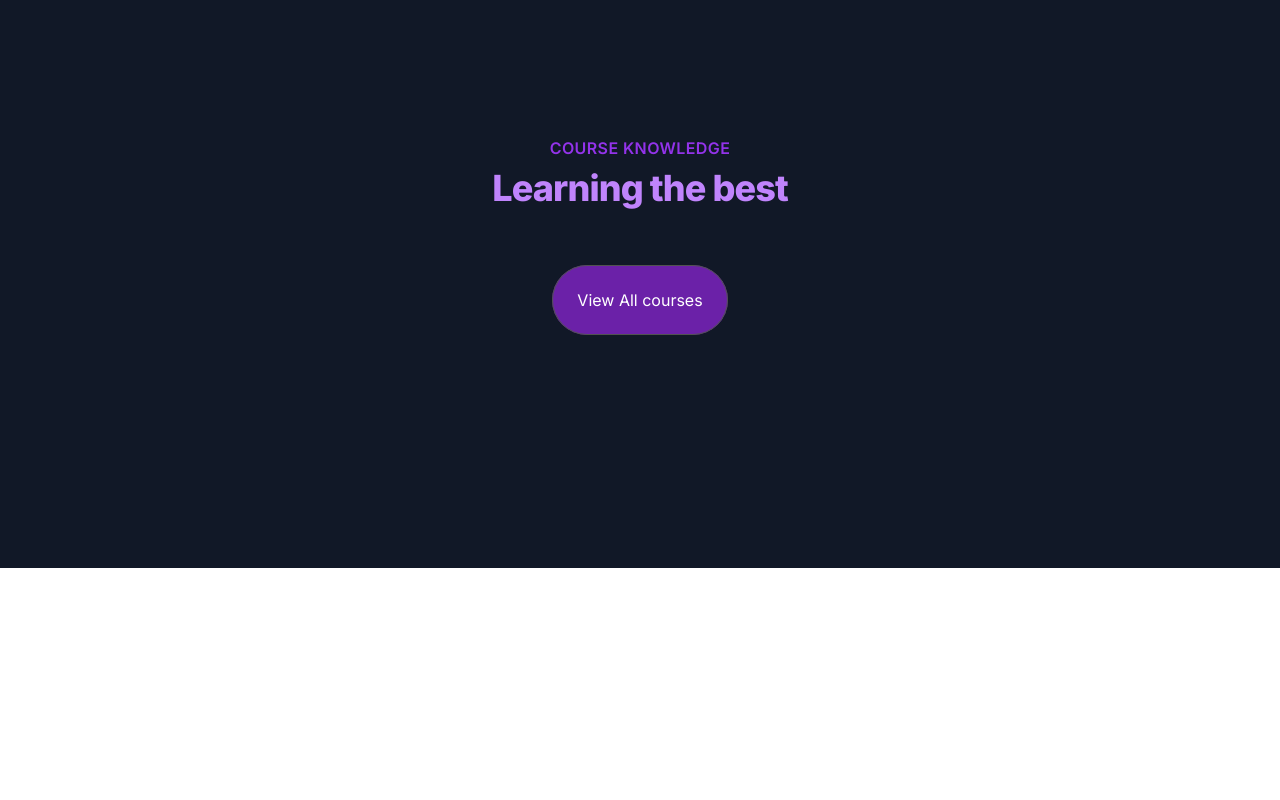
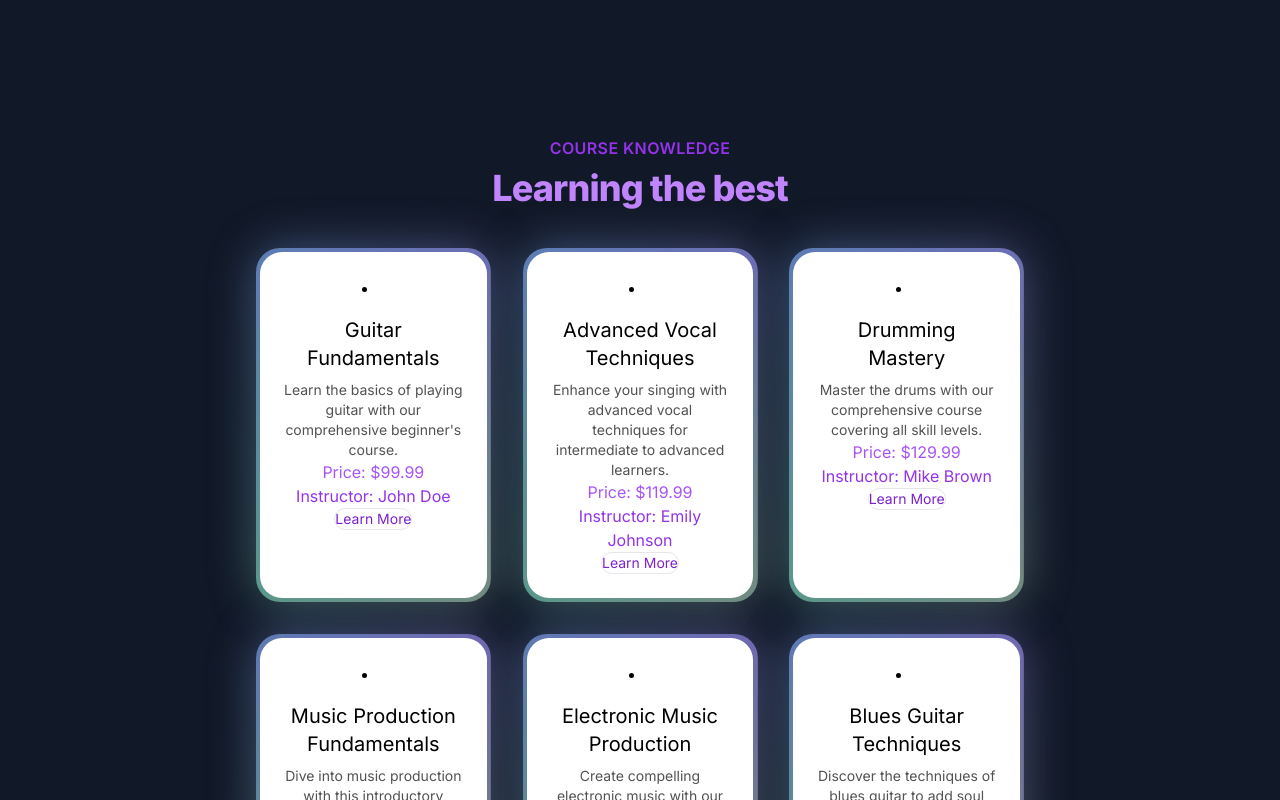
Before and after one commit to DhruvInnovator/musical-website, a Next.js app: page / in a window 1280 px wide. Shown: the part 760-1560 px from the top of the page. Before the commit the page ends 1328 px from the top, so only its background shows below. Built offline with nearby package versions, Linux system fonts and the light colour scheme.

Commit message:
featured courses added with card

```diff
--- a/package.json
+++ b/package.json
@@ -9,11 +9,13 @@
     "lint": "next lint"
   },
   "dependencies": {
+    "@tabler/icons-react": "^3.2.0",
     "clsx": "^2.1.0",
     "framer-motion": "^11.0.28",
     "next": "14.2.2",
     "react": "^18",
     "react-dom": "^18",
+    "react-element-to-jsx-string": "^15.0.0",
     "tailwind-merge": "^2.2.2"
   },
   "devDependencies": {
--- a/src/app/layout.tsx
+++ b/src/app/layout.tsx
@@ -6,8 +6,8 @@ import Navbar from "@/components/Navbar";
 const inter = Inter({ subsets: ["latin"] });
 
 export const metadata: Metadata = {
-  title: "Create Next App",
-  description: "Generated by create next app",
+  title: "Musicast",
+  description: "Generated by Dhruv Negi",
 };
 
 export default function RootLayout({
--- a/src/app/page.tsx
+++ b/src/app/page.tsx
@@ -1,11 +1,15 @@
 import HeroSection from "@/components/HeroSection";
 import FeaturedCourses from "@/components/ui/FeaturedCourses";
+
 
 export default function Home() {
   return (
   <main className="min-h-screen bg-black/[0.96] antialiased bg-grid-white/[0.88]">
+
     <HeroSection />
     <FeaturedCourses />
+
+
   </main>
 
   );
--- a/src/components/ui/FeaturedCourses.tsx
+++ b/src/components/ui/FeaturedCourses.tsx
@@ -1,21 +1,71 @@
-// import courseData from "..data\music_course.json"
+"use client"
+
+import courseData from "@/data/music_courses.json"
 import Link from "next/link"
+import { BackgroundGradient } from "./background-gradient"
+import { Button } from "./moving-border"
+
+// import { createContext } from 'react';
+
+
+interface Course{
+  id: number,
+  title: string,
+  slug: string,
+  description: string,
+  price: number,
+  instructor: string,
+  isFeatured: boolean,
+
+}
 
 function FeaturedCourses() {
+  const featuredCourses = courseData.courses.filter((course:Course) => course.isFeatured)
+
+
   return (
-    <div className="py-64 bg-gray-900">
-        <div className="text-center">
+    <div className="py-64 w-screen px-64 bg-gray-900">
+        <div >
+          <div className="text-center">
             <h2 className="text-base text-purple-600 font-semibold tracking-wide uppercase">COURSE KNOWLEDGE</h2>
             <p className="mt-2 text-3xl leading-8 font-extrabold tracking-tight text-purple-400 sm:text-4xl">Learning the best</p>
+          </div>
         </div>
-        <div></div>
+
+
+        <div className="mt-10">
+          <div className="grid grid-cols-1 sm:grid-cols-2 lg:grid-cols-3 gap-8 justify-center">
+            {featuredCourses.map((course:Course) => (
+              <div key={course.id} className="flex justify-center">
+                <BackgroundGradient className="flex flex-col rounded-[22px] bg-white dark:bg-zinc-900 overflow-hidden h-full max-w-sm">
+                  <div className="p-4 sm:p-6 flex flex-col items-center text-center flex-grow">
+                    <li>
+                    <p className="text-lg sm:text-xl text-black mt-4 mb-2 dark:text-neutral-200">{course.title}</p>
+                    <p className="text-sm text-neutral-600 dark:text-neutral-400 flex-grow">{course.description}</p>
+                    <p className="text-purple-500">Price: ${course.price}</p>
+                    <p className="text-purple-600">Instructor: {course.instructor}</p>
+                    </li>
+
+                    <button className="border items-center text-sm text-center text-md rounded-full">
+                    <Link href={`/course/${course.slug}`} className="text-purple-700">
+                      Learn More
+                    </Link>
+                    </button>
+
+                  </div>
+                </BackgroundGradient>
+              </div>
+            ))}
+          </div>
+        </div>
+
+
         <div className="mt-20 text-center">
         <Link href={"/courses"}
-            className="px-6 py-6 rounded-full border border-neutral-600 text-white bg-purple-800 hover:bg-black  transition duration-200"
+            className="px-4 py-4 rounded-full border text-md border-neutral-600 text-white bg-purple-800 hover:bg-black  transition duration-200"
             >
             View All courses
         </Link>
-
         </div>
 
     </div>
--- a/src/data/music_course.json
+++ b/src/data/music_courses.json
@@ -37,7 +37,7 @@
         "description": "Master the drums with our comprehensive course covering all skill levels.",
         "price": 129.99,
         "instructor": "Mike Brown",
-        "isFeatured": false,
+        "isFeatured": true,
         "image": "/courses/drumming.jpg"
       },
       {
```
Also changed, not shown: 2 other files (tests, documents, lock files or other folders).
